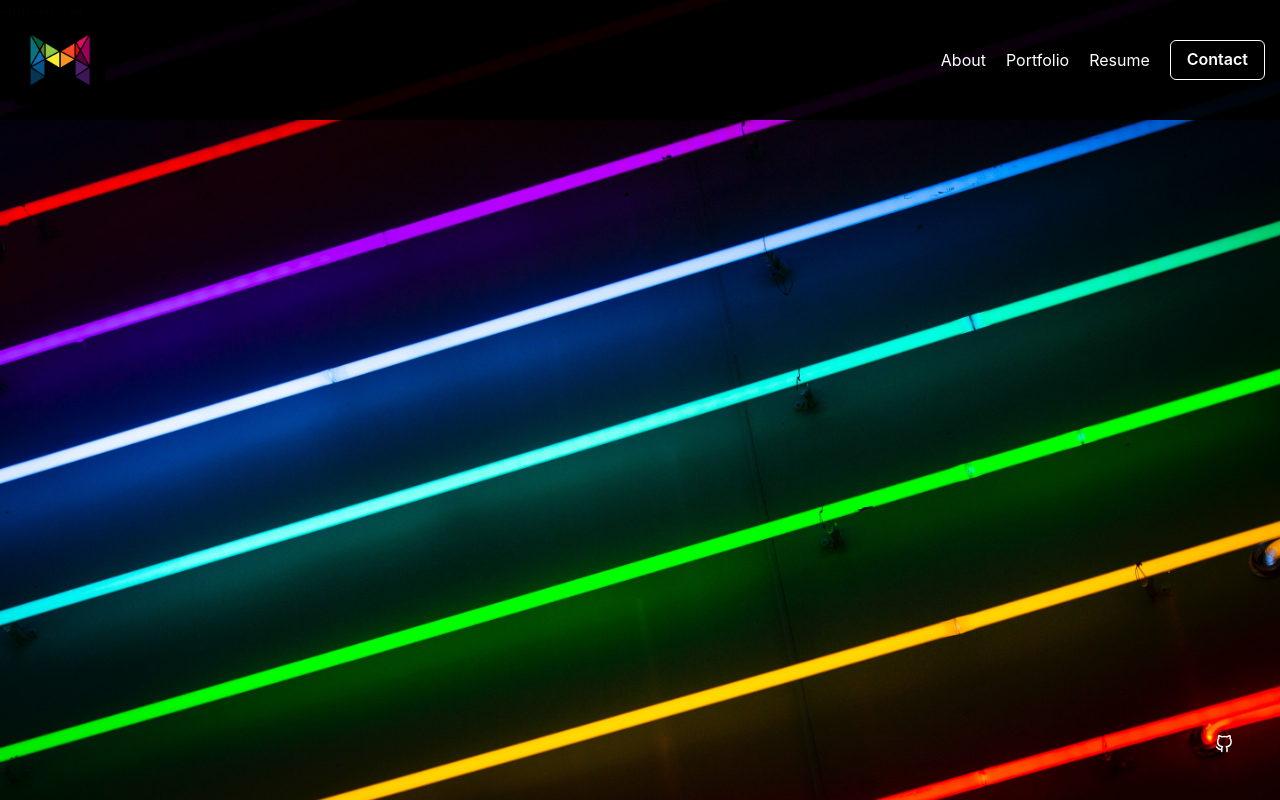
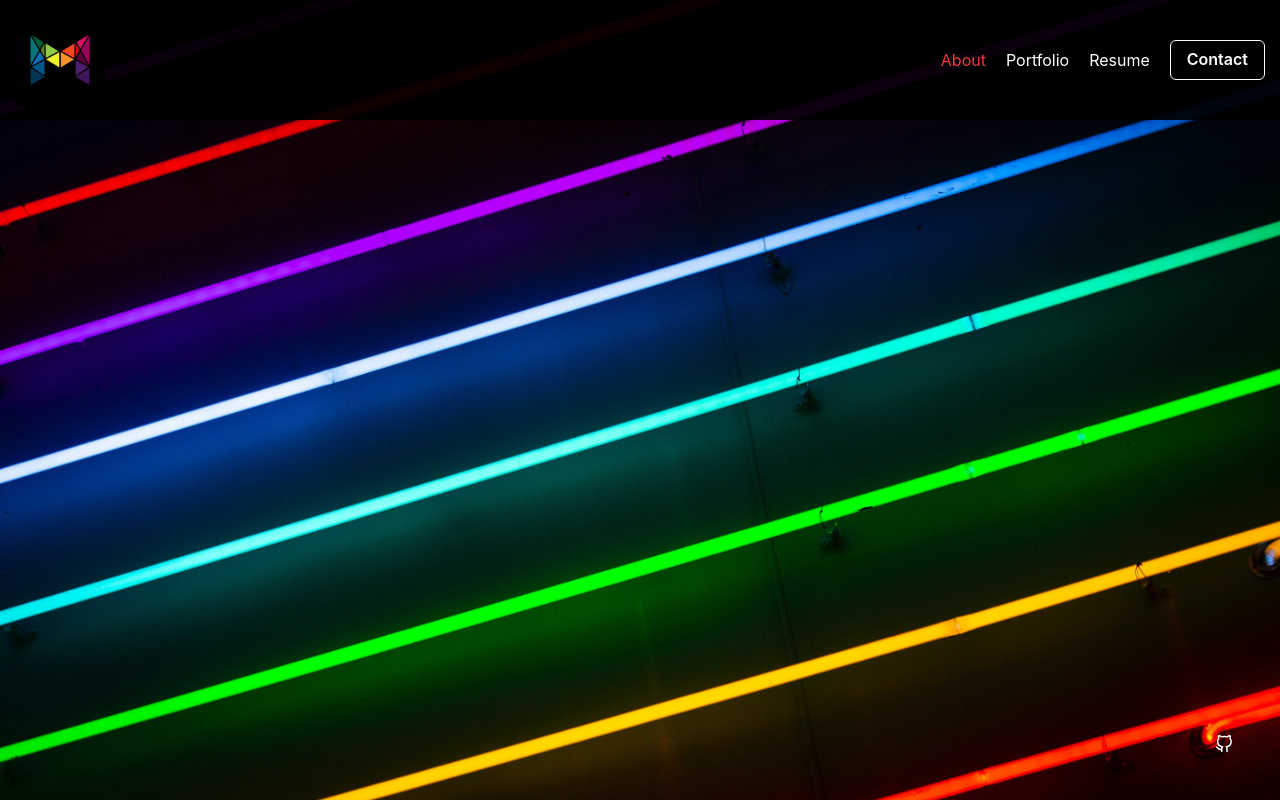
Before and after one commit to mimi5930/mike-miller-dev-port, a React (Create React App) app in the folder client/: page / in a window 1280 px wide. Built offline with nearby package versions, Linux system fonts and the light colour scheme.

Commit message:
navlinks display color change

```diff
--- a/client/src/App.js
+++ b/client/src/App.js
@@ -1,6 +1,6 @@
 import { BrowserRouter as Router, Routes, Route } from 'react-router-dom';
 
-import Homepage from './components/Homepage';
+import About from './components/About';
 import './App.css';
 import Socials from './components/Socials';
 import Header from './components/Header';
@@ -17,7 +17,7 @@ function App() {
       >
         <Header />
         <Routes>
-          <Route path="/" element={<Homepage />} />
+          <Route path="/" element={<About />} />
         </Routes>
         <Socials />
       </Box>
--- a/client/src/components/Homepage/index.js
+++ b/client/src/components/About/index.js
@@ -1,8 +1,8 @@
 import { Text } from '@chakra-ui/react';
 import React from 'react';
 
-const Homepage = props => {
+const About = props => {
   return <Text>Homepage</Text>;
 };
 
-export default Homepage;
+export default About;
--- a/client/src/components/Header/index.js
+++ b/client/src/components/Header/index.js
@@ -1,9 +1,15 @@
-import React from 'react';
-import { Flex, Button, Link, Image } from '@chakra-ui/react';
+import React, { useState } from 'react';
+import { Flex, Button, Link, Image, color } from '@chakra-ui/react';
 import { useNavigate } from 'react-router-dom';
 
 const Header = props => {
   const navigate = useNavigate();
+
+  const [activeNav, setActiveNav] = useState('about');
+
+  const navClickHandler = event => {
+    setActiveNav(event.target.id);
+  };
 
   return (
     <header style={{ position: 'absolute', width: '100%' }}>
@@ -21,11 +27,29 @@ const Header = props => {
           alt="Website logo"
           onClick={() => navigate('/')}
         />
-        <Flex justifyContent="space-evenly" alignItems="center">
-          <Link mr="5">About</Link>
-          <Link mr="5">Portfolio</Link>
-          <Link mr="5">Resume</Link>
-          <Button variant="outline" colorScheme="white">
+        <Flex
+          justifyContent="space-evenly"
+          alignItems="center"
+          onClick={navClickHandler}
+        >
+          <Link id="about" mr="5" color={activeNav === 'about' && 'red.500'}>
+            About
+          </Link>
+          <Link
+            id="portfolio"
+            mr="5"
+            color={activeNav === 'portfolio' && 'green.500'}
+          >
+            Portfolio
+          </Link>
+          <Link id="resume" mr="5" color={activeNav === 'resume' && 'blue.500'}>
+            Resume
+          </Link>
+          <Button
+            variant="outline"
+            colorScheme={activeNav === 'contact' ? 'purple' : 'white'}
+            id="contact"
+          >
             Contact
           </Button>
         </Flex>
--- a/client/src/components/Socials/index.js
+++ b/client/src/components/Socials/index.js
@@ -35,7 +35,7 @@ const Socials = props => {
                 colorScheme="blackAlpha"
                 icon={icons[0]}
                 size="lg"
-                _hover={{ bgColor: 'whiteAlpha.200' }}
+                _hover={{ bgColor: 'blackAlpha.900' }}
               />
             </Link>
             <Link
@@ -49,7 +49,7 @@ const Socials = props => {
                 colorScheme="blackAlpha"
                 icon={icons[1]}
                 size="lg"
-                _hover={{ bgColor: 'whiteAlpha.200' }}
+                _hover={{ bgColor: 'blackAlpha.900' }}
               />
             </Link>
           </Flex>
```
